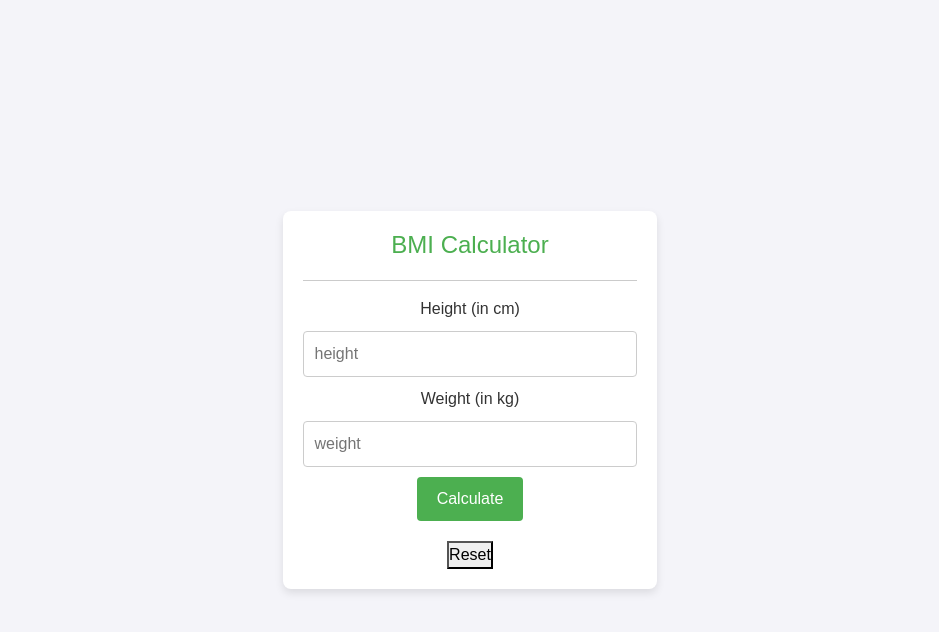
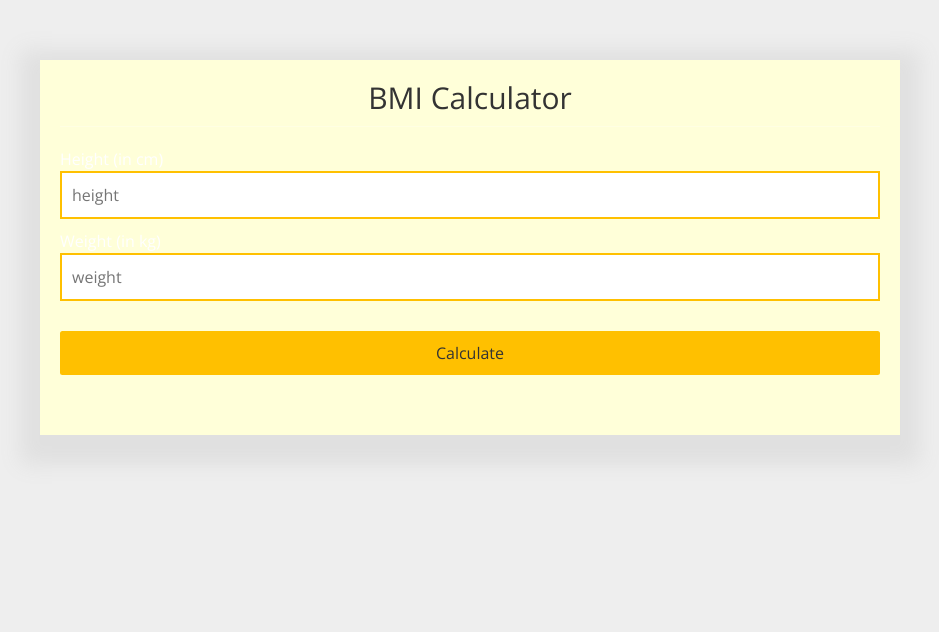
Before and after one commit to aishafariha/BMI, a plain HTML site: page index.html in a window 1280 px wide. Shown: the whole page, without its empty margins (170-1109 px from the left). Drawn offline with nearby package versions, Linux system fonts and the light colour scheme.

Commit message:
Update styles.css

```diff
--- a/styles.css
+++ b/styles.css
@@ -1,90 +1,119 @@
+
 @import url("https://fonts.googleapis.com/css2?family=Open+Sans:wght@300;400;600;700&display=swap");
 
-/* Basic reset */
+:root {
+  --white: #fff;
+  --black: #1c2b2d;
+  --blue: #31326f;
+  --light-blue: #005490;
+  --color-primary: #9d0191;
+  --color-sec: #db6400;
+  --grey: #eee;
+  --dark-grey: #222831;
+}
+
 * {
   margin: 0;
   padding: 0;
   box-sizing: border-box;
 }
 
-/* Body styling */
-body {
-    font-family: Arial, sans-serif;
-    background-color: #f4f4f9;
-    color: #333;
-    display: flex;
-    justify-content: center;
-    align-items: center;
-    height: 100vh;
-    margin: 0;
+html {
+  font-size: 10px;
 }
 
-/* Main container for the form */
-.container {
-    background-color: #fff;
-    padding: 20px;
-    border-radius: 8px;
-    box-shadow: 0 4px 8px rgba(0, 0, 0, 0.1);
-    width: 100%;
-    max-width: 400px;
-    text-align: center;
+body {
+  font-family: "Open Sans", sans-serif;
+  background-color: var(--grey);
 }
 
-/* Title styling */
-h1 {
-    font-size: 24px;
-    color: #4CAF50;
-    margin-bottom: 20px;
+p {
+  font-size: 1.6rem;
+  line-height: 1.5;
 }
 
-/* Input fields */
-input {
+img {
   width: 100%;
-    padding: 10px;
-    margin: 10px 0;
-    border: 1px solid #ccc;
-    border-radius: 4px;
-    font-size: 16px;
 }
 
-/* Button styling */
-.btn {
-    background-color: #4CAF50;
-    color: white;
-    padding: 10px 20px;
-    font-size: 16px;
-    border: none;
-    border-radius: 4px;
-    cursor: pointer;
-    transition: background-color 0.3s ease;
+.container {
+  max-width: 900px;
+  margin: 6rem auto;
+  padding: 0 20px;
 }
 
-.btn:hover {
-    background-color: #45a049;
+/* Start here */
+section {
+  height: 100vh;
 }
 
-/* Results section styling */
-.result {
-    margin-top: 20px;
-    font-size: 18px;
-    text-align: left;
-}
-
-.result p {
-    margin: 8px 0;
-}
-
-/* Responsive adjustments */
-@media (max-width: 600px) {
-    .container {
-        width: 90%;
+.box {
+  /* width: 40rem; */
+  background-color: #ffffd9;
+  padding: 2rem;
+  color: var(--white);
+  box-shadow: 0px 10px 20px 20px #e0e0e0;
 }
 
 h1 {
-        font-size: 20px;
+  font-size: 3rem;
+  text-align: center;
+  color: #333;
 }
 
+form {
+  padding: 1rem 0;
+  font-size: 1.6rem;
+}
+
+form > * {
+  padding-bottom: 1rem;
+}
+form input{
+  border: 2px solid #ffc000;
+}
+form input,
 .btn {
+  padding: 1rem;
   width: 100%;
+  font-size: 1.6rem;
 }
+.calc{
+  margin-top: 2rem;
 }
+.btn {
+  /* color: #ffc000; */
+  background-color: #ffc000;
+  color: #333;
+  cursor: pointer;
+  outline: none;
+  border: none;
+}
+
+.result {
+  padding: 1rem;
+}
+
+.reset {
+  padding: 1rem;
+  margin: 5px 0;
+  display: none;
+  cursor: pointer;
+}
+a {
+  text-decoration: none;
+}
+.nav {
+  display: flex;
+  align-items: center;
+  justify-content: space-between;
+  padding: 15px 30px;
+  box-shadow: 0px 5px 10px #ddd;
+}
+.visit {
+  font-size: 20px;
+  font-weight: 700;
+}
+.visit a {
+  color: #333;
+}
```
Lines whose indentation alone changed are shown as unchanged.
